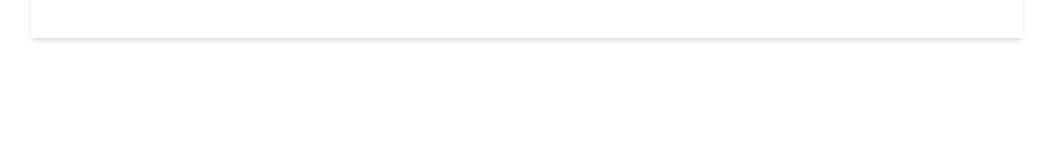
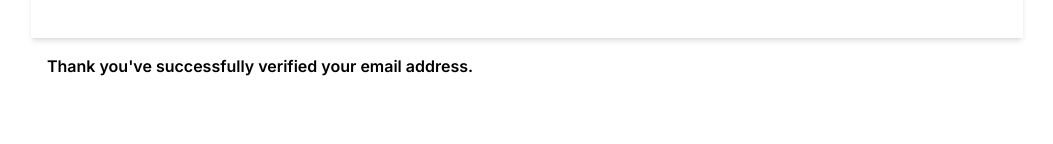
Before and after one commit to istashak/volo-accendo, a Next.js app in the folder web/volo-accendo-website/: page /contact/verification in a window 1280 px wide. Before the commit this address had no page. Shown: the part 406-550 px from the top of the page, without its empty margins (113-1166 px from the left). Built offline with nearby package versions, Linux system fonts and the light colour scheme; a web font is replaced by a local one.

Commit message:
Static contact verification page

```diff
--- /dev/null
+++ b/web/volo-accendo-website/app/contact/verification/page.tsx
@@ -0,0 +1,9 @@
+export default function Page() {
+  return (
+    <>
+      <div>
+        <p className="mb-4 font-semibold">{`Thank you've successfully verified your email address.`}</p>
+      </div>
+    </>
+  );
+}
```
